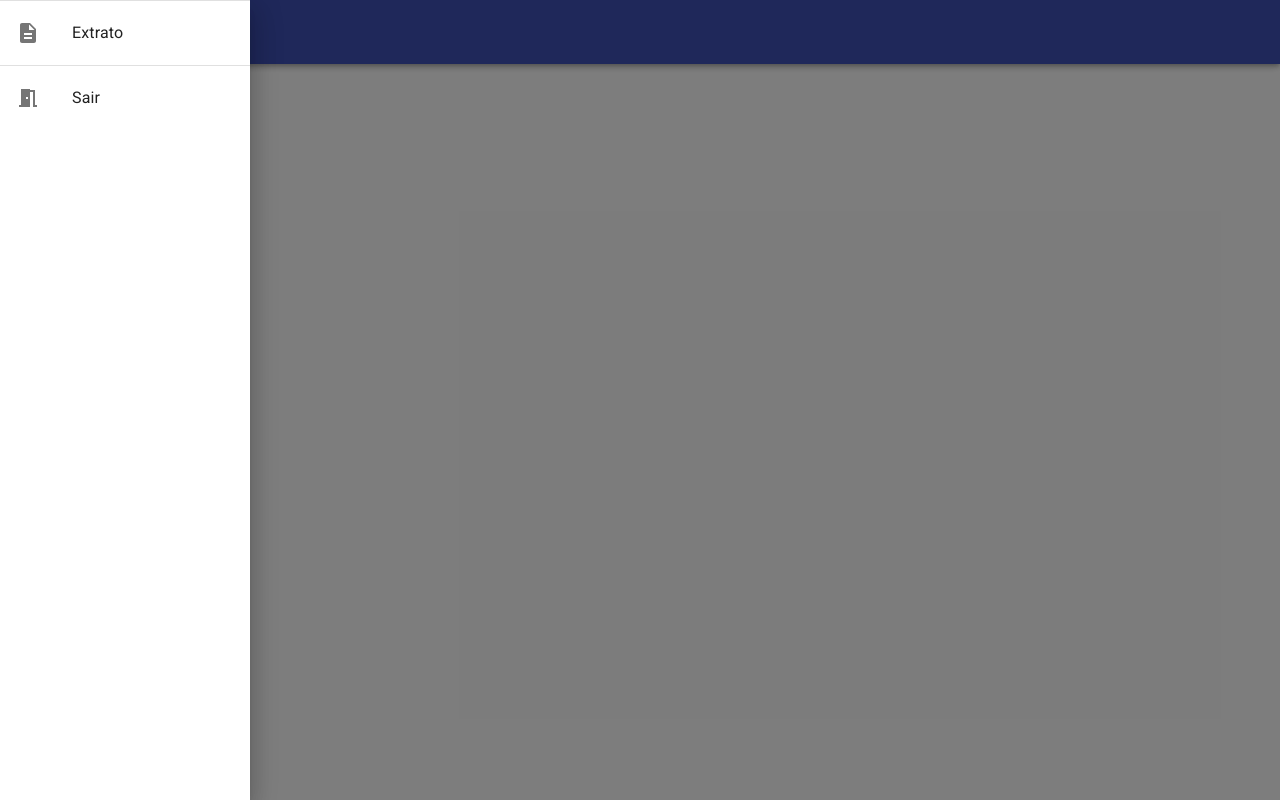
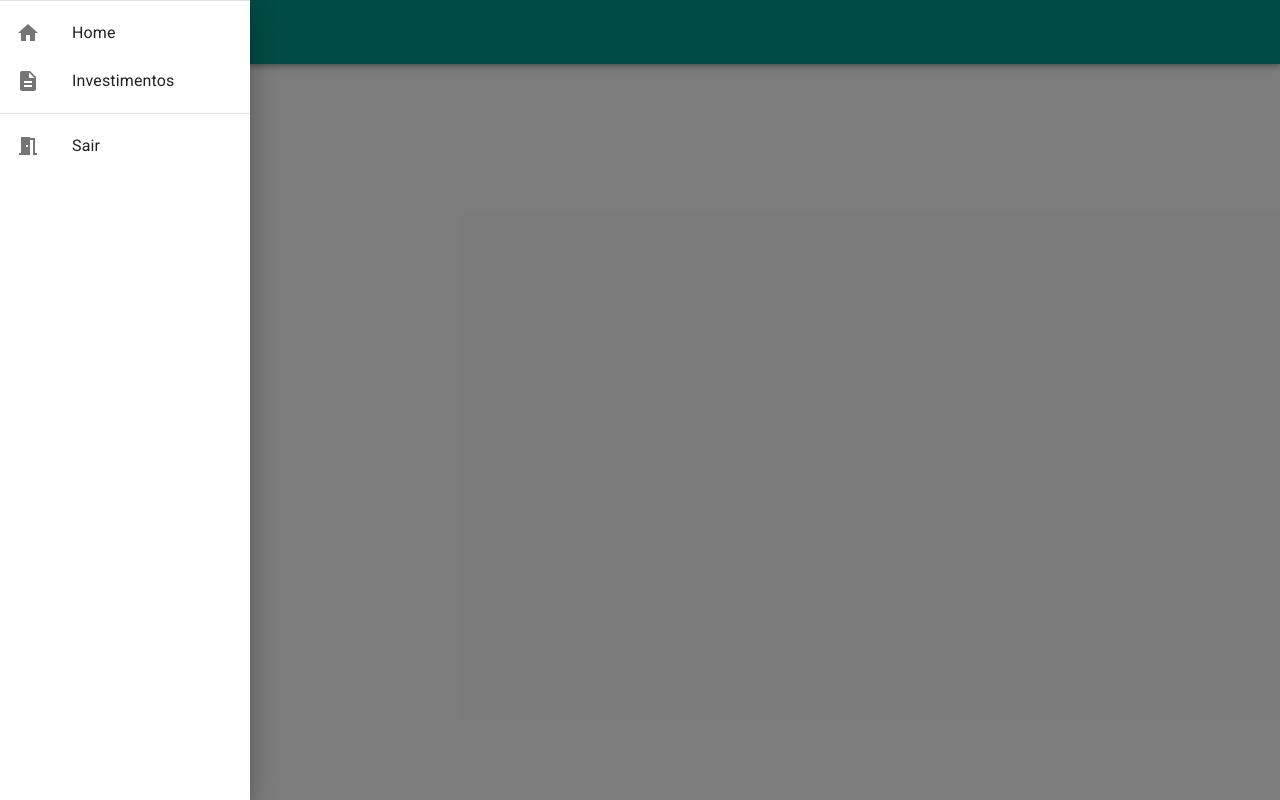
Before and after one commit to doug2k1/my-money, a React app in the folder client/: page /investments in a window 1280 px wide. Both pictures are taken after a click on the button 36 px from the left and 32 px from the top of the page. Built offline with nearby package versions, Linux system fonts and the light colour scheme.

Commit message:
Add navigation

```diff
--- a/client/package.json
+++ b/client/package.json
@@ -16,9 +16,11 @@
     "@material-ui/icons": "^4.9.1",
     "@types/react": "^16.9.23",
     "@types/react-dom": "^16.9.5",
+    "@types/react-router-dom": "^5.1.3",
     "@types/styled-components": "^5.0.1",
     "react": "^16.13.0",
     "react-dom": "^16.13.0",
+    "react-router-dom": "^5.1.2",
     "styled-components": "^5.0.1"
   },
   "devDependencies": {
--- a/client/src/App.tsx
+++ b/client/src/App.tsx
@@ -1,28 +1,30 @@
 import React, { useState } from 'react';
-import styled from 'styled-components';
+import { BrowserRouter as Router } from 'react-router-dom';
 import CssBaseline from '@material-ui/core/CssBaseline';
-import { StylesProvider } from '@material-ui/core/styles';
+import {
+  StylesProvider,
+  createMuiTheme,
+  ThemeProvider
+} from '@material-ui/core/styles';
 import AppBar from '@material-ui/core/AppBar';
 import Toolbar from '@material-ui/core/Toolbar';
 import Typography from '@material-ui/core/Typography';
-import Drawer from '@material-ui/core/Drawer';
 import IconButton from '@material-ui/core/IconButton';
 import MenuIcon from '@material-ui/icons/Menu';
-import List from '@material-ui/core/List';
-import Divider from '@material-ui/core/Divider';
-import ListItem from '@material-ui/core/ListItem';
-import ListItemIcon from '@material-ui/core/ListItemIcon';
-import ListItemText from '@material-ui/core/ListItemText';
-import HomeIcon from '@material-ui/icons/Home';
-import DescriptionIcon from '@material-ui/icons/Description';
-import MeetingRoomIcon from '@material-ui/icons/MeetingRoom';
-import Link from '@material-ui/core/Link';
+import { teal, lime } from '@material-ui/core/colors';
+import MainMenu from './components/MainMenu';
+import Page from './components/Page';
 
-const StyledDrawer = styled(Drawer)`
-  & .MuiDrawer-paper {
-    /* width: 240px; */
+const theme = createMuiTheme({
+  palette: {
+    primary: {
+      main: teal[500]
+    },
+    secondary: {
+      main: lime[500]
     }
-`;
+  }
+});
 
 type Props = {
   name: string;
@@ -36,45 +38,27 @@ const App: React.FC<Props> = ({ name }) => {
   };
 
   return (
+    <ThemeProvider theme={theme}>
       <StylesProvider injectFirst>
         <CssBaseline />
-      <AppBar>
+        <Router>
+          <AppBar position="static">
             <Toolbar>
-          <IconButton edge="start" color="inherit" onClick={toggleNav(true)}>
+              <IconButton
+                edge="start"
+                color="inherit"
+                onClick={toggleNav(true)}
+              >
                 <MenuIcon />
               </IconButton>
               <Typography variant="h6">My Money</Typography>
             </Toolbar>
           </AppBar>
-      <StyledDrawer open={navOpen} onClose={toggleNav(false)}>
-        <div style={{ width: 250 }}>
-          <Divider />
-          <List>
-            <ListItem button component={props => <Link href="/" />}>
-              <ListItemIcon>
-                <HomeIcon />
-              </ListItemIcon>
-              <ListItemText primary="Home" />
-            </ListItem>
-            <ListItem button>
-              <ListItemIcon>
-                <DescriptionIcon />
-              </ListItemIcon>
-              <ListItemText primary="Extrato" />
-            </ListItem>
-          </List>
-          <Divider />
-          <List>
-            <ListItem button>
-              <ListItemIcon>
-                <MeetingRoomIcon />
-              </ListItemIcon>
-              <ListItemText primary="Sair" />
-            </ListItem>
-          </List>
-        </div>
-      </StyledDrawer>
+          <MainMenu open={navOpen} onClose={toggleNav(false)} />
+          <Page />
+        </Router>
       </StylesProvider>
+    </ThemeProvider>
   );
 };
 
--- /dev/null
+++ b/client/src/components/MainMenu.tsx
@@ -0,0 +1,62 @@
+import React from 'react';
+import styled from 'styled-components';
+import { Link as RouterLink } from 'react-router-dom';
+import Drawer from '@material-ui/core/Drawer';
+import Divider from '@material-ui/core/Divider';
+import List from '@material-ui/core/List';
+import ListItem from '@material-ui/core/ListItem';
+import ListItemIcon from '@material-ui/core/ListItemIcon';
+import ListItemText from '@material-ui/core/ListItemText';
+import HomeIcon from '@material-ui/icons/Home';
+import DescriptionIcon from '@material-ui/icons/Description';
+import MeetingRoomIcon from '@material-ui/icons/MeetingRoom';
+
+const StyledDiv = styled('div')`
+  width: 250px;
+`;
+
+type Props = { open: boolean; onClose: () => void };
+
+const MainMenu: React.FC<Props> = ({ open, onClose }) => {
+  const closeMenu = () => {
+    onClose();
+  };
+
+  return (
+    <Drawer open={open} onClose={onClose}>
+      <StyledDiv>
+        <Divider />
+        <List>
+          <ListItem button component={RouterLink} to="/" onClick={closeMenu}>
+            <ListItemIcon>
+              <HomeIcon />
+            </ListItemIcon>
+            <ListItemText primary="Home" />
+          </ListItem>
+          <ListItem
+            button
+            component={RouterLink}
+            to="/investments"
+            onClick={closeMenu}
+          >
+            <ListItemIcon>
+              <DescriptionIcon />
+            </ListItemIcon>
+            <ListItemText primary="Investimentos" />
+          </ListItem>
+        </List>
+        <Divider />
+        <List>
+          <ListItem button component={RouterLink} to="/logout">
+            <ListItemIcon>
+              <MeetingRoomIcon />
+            </ListItemIcon>
+            <ListItemText primary="Sair" />
+          </ListItem>
+        </List>
+      </StyledDiv>
+    </Drawer>
+  );
+};
+
+export default MainMenu;
--- /dev/null
+++ b/client/src/components/Page.tsx
@@ -0,0 +1,24 @@
+import React from 'react';
+import { Switch, Route } from 'react-router-dom';
+import HomePage from '../pages/HomePage';
+import Container from '@material-ui/core/Container';
+import InvestmentsPage from '../pages/InvestmentsPage';
+
+const Page: React.FC = () => {
+  return (
+    <main>
+      <Container>
+        <Switch>
+          <Route path="/investments">
+            <InvestmentsPage />
+          </Route>
+          <Route path="/">
+            <HomePage />
+          </Route>
+        </Switch>
+      </Container>
+    </main>
+  );
+};
+
+export default Page;
--- /dev/null
+++ b/client/src/pages/HomePage.tsx
@@ -0,0 +1,7 @@
+import React from 'react';
+
+const HomePage: React.FC = () => {
+  return <p>HomePage</p>;
+};
+
+export default HomePage;
--- /dev/null
+++ b/client/src/pages/InvestmentsPage.tsx
@@ -0,0 +1,7 @@
+import React from 'react';
+
+const InvestmentsPage: React.FC = () => {
+  return <p>InvestmentsPage</p>;
+};
+
+export default InvestmentsPage;
```
Also changed, not shown: 1 other file (tests, documents, lock files or other folders). Lines whose indentation alone changed are shown as unchanged.
